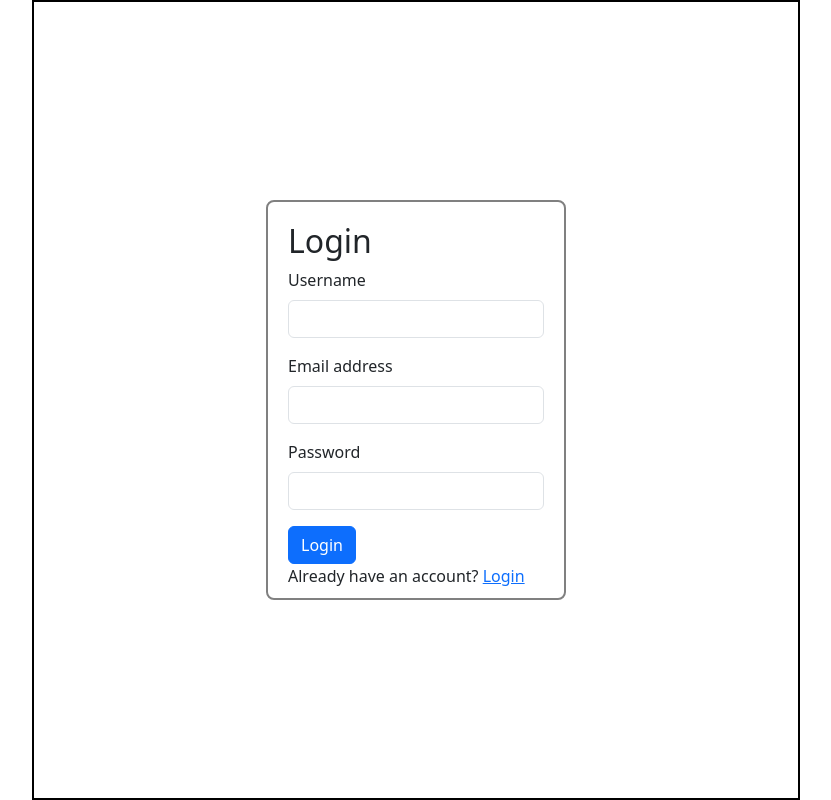
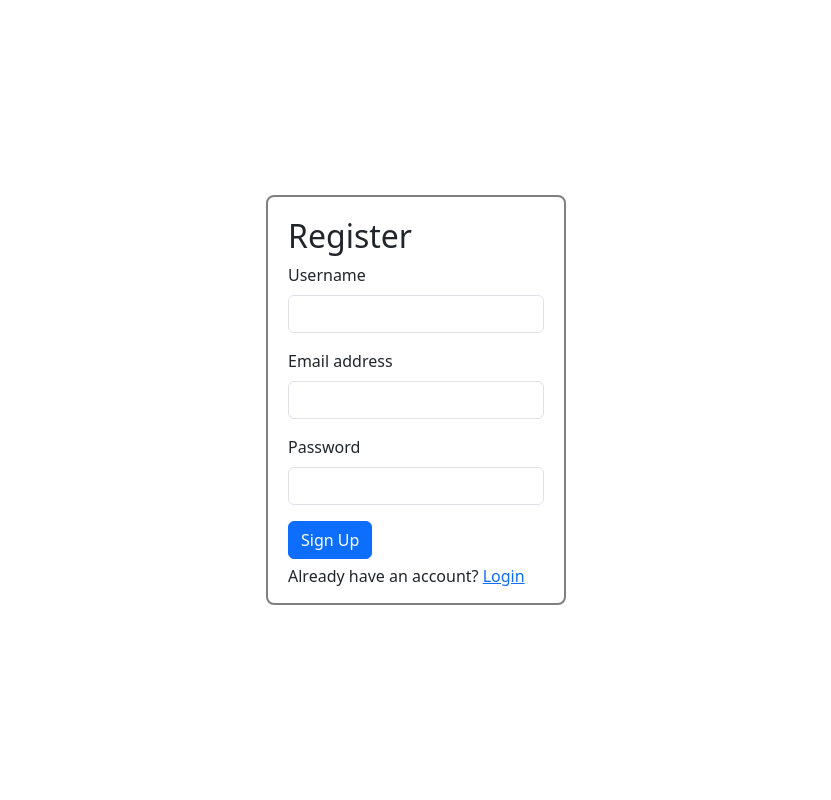
Before and after one commit to rounak161106/restraunt_table_reservation_system, a Python web app: template templates/register.html in a window 1280 px wide. Shown: the whole page, without its empty margins (224-1055 px from the left). Run offline with Jinja, Linux system fonts and the light colour scheme; the template is opened without the code that fills it, so the values that code supplies are empty.

```diff
--- a/static/style.css
+++ b/static/style.css
@@ -4,13 +4,12 @@
 #canva{
     height: 100vh;
     width: 60vw;
-    border: 2px solid black;
     margin: auto;
     display: flex;
     align-items: center;
 }
 #form-body{
-    height: 400px;
+    height: 410px;
     width: 300px;
     border: 2px solid grey;
     margin: auto;
--- a/templates/register.html
+++ b/templates/register.html
@@ -11,7 +11,7 @@
     <div id="main">
         <div id="canva">
             <div id="form-body">
-                <h2>Login</h2>
+                <h2>Register</h2>
                 <div class="mb-3">
                 <label for="username" class="form-label">Username</label>
                 <input type="email" class="form-control" id="username">
@@ -24,8 +24,8 @@
                 <label for="pwd" class="form-label">Password</label>
                 <input type="password" class="form-control" id="pwd">
                 </div>
-                <input type="submit" class="btn btn-primary" value="Login">
-                <p>Already have an account? <a href="/templates/login.html">Login</a></p>
+                <input type="submit" class="btn btn-primary" value="Sign Up">
+                <p style="margin-top: 5px;">Already have an account? <a href="/templates/login.html">Login</a></p>
             </div>
         </div>
     </div>
```
